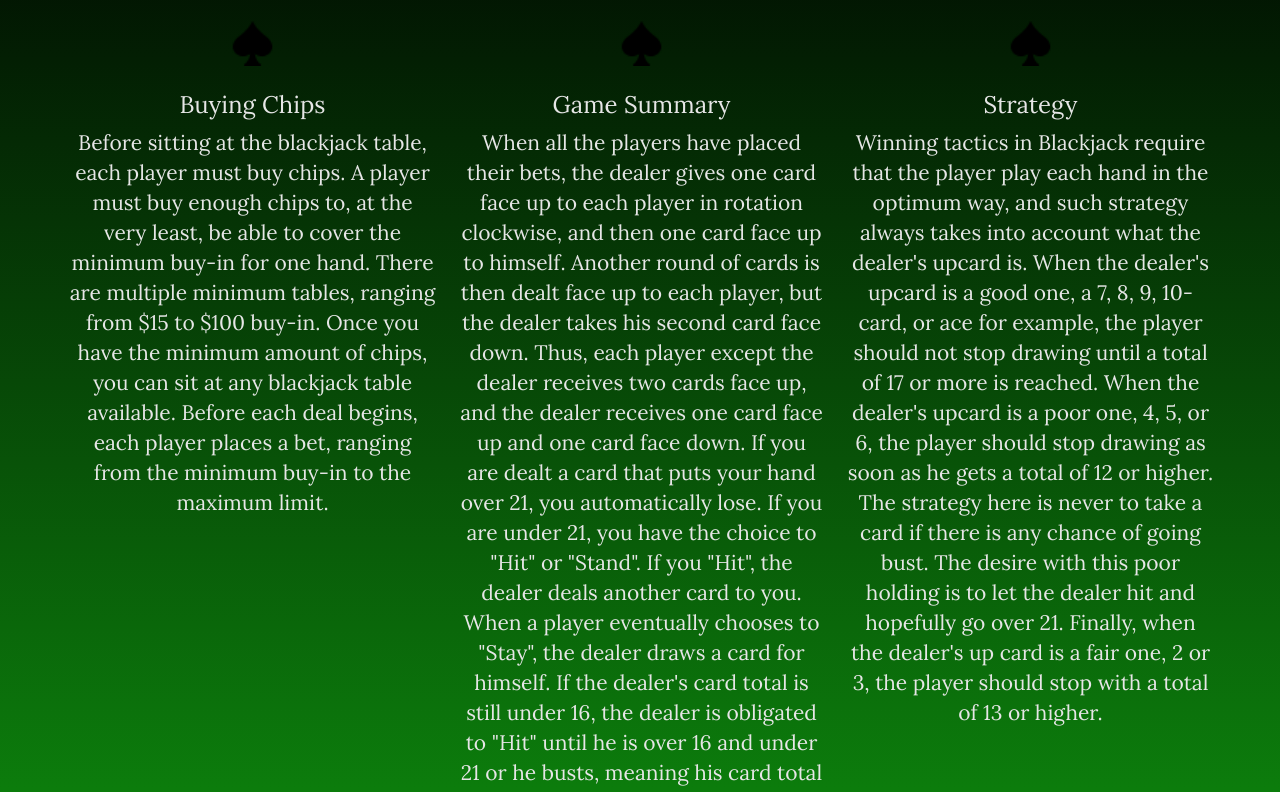
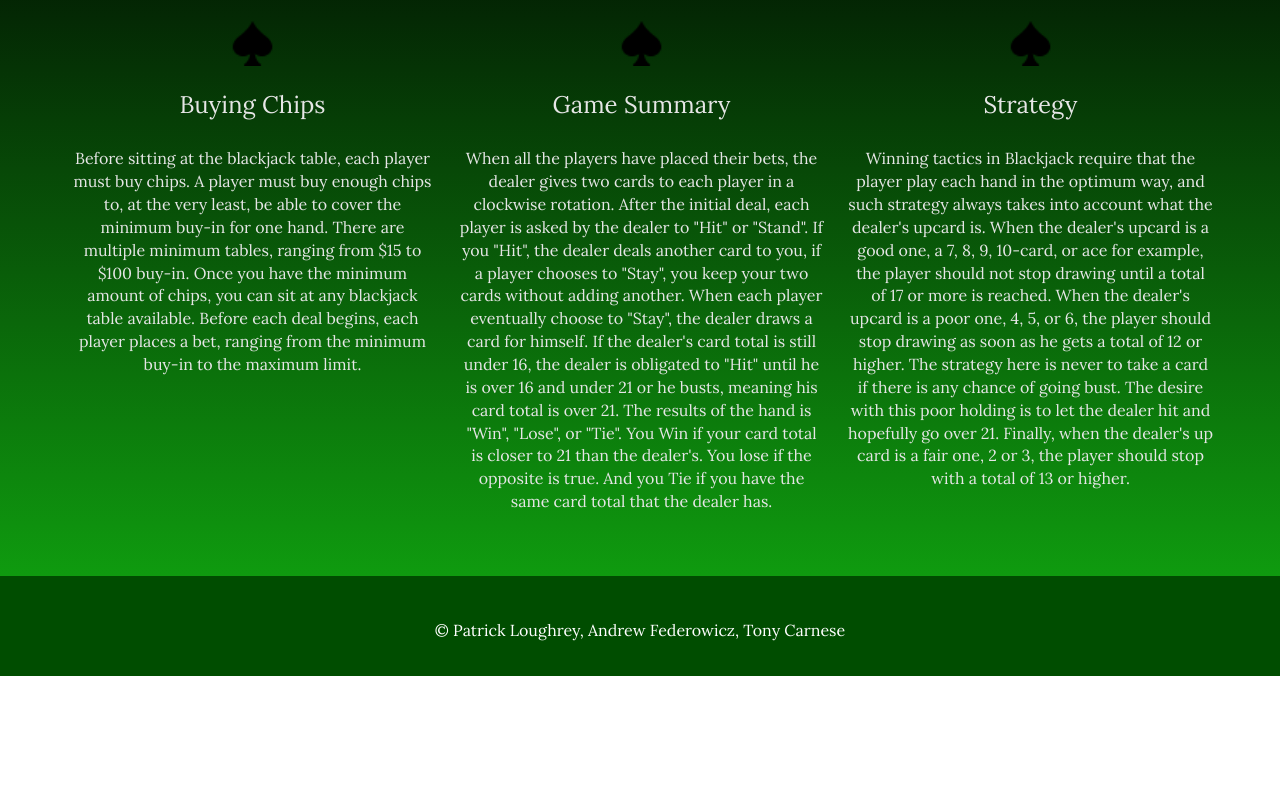
Before and after one commit to patrickloughrey/React-Blackjack, a plain HTML site: page public/index.html in a window 1280 px wide. Shown: the part 620-1412 px from the top of the page. After the commit the page ends 1296 px from the top, so only its background shows below. Drawn offline with nearby package versions, Linux system fonts and the light colour scheme.

Commit message:
Finished homepage

```diff
--- a/public/assets/css/style.css
+++ b/public/assets/css/style.css
@@ -487,6 +487,25 @@ a:hover {
   margin-left:1%;
 }
 
-.jumbotron > p {
-  font-size:12px;
+.jumbotron p {
+  font-size:16px;
+  margin-top:8%;
 }
+
+
+/*-------------------------------*/
+/*          Footer Section       */
+/*-------------------------------*/
+
+#footer {
+  margin: 0 auto;
+  height: 100px;
+  background-color: #004d00;
+}
+
+h5 {
+  text-align:center;
+  margin-top: 4%;
+  color:white;
+  font-size:16px;
+}
--- a/public/index.html
+++ b/public/index.html
@@ -236,7 +236,7 @@
 					<div class="icon-block">
 						<img src="./assets/img/024-spades.png" class="img-responsive" id="rules-img">
 						<h3 class="summary"> Game Summary </h3>
-						<p> When all the players have placed their bets, the dealer gives one card face up to each player in rotation clockwise, and then one card face up to himself. Another round of cards is then dealt face up to each player, but the dealer takes his second card face down. Thus, each player except the dealer receives two cards face up, and the dealer receives one card face up and one card face down. If you are dealt a card that puts your hand over 21, you automatically lose. If you are under 21, you have the choice to "Hit" or "Stand". If you "Hit", the dealer deals another card to you. When a player eventually chooses to "Stay", the dealer draws a card for himself. If the dealer's card total is still under 16, the dealer is obligated to "Hit" until he is over 16 and under 21 or he busts, meaning his card total is over 21. The results of the hand is "Win", "Lose", or "Tie". You Win if your card total is closer to 21 than the dealer's. You lose if the opposite is true. And you Tie if you have the same card total that the dealer has. </p>
+						<p> When all the players have placed their bets, the dealer gives two cards to each player in a clockwise rotation. After the initial deal, each player is asked by the dealer to "Hit" or "Stand". If you "Hit", the dealer deals another card to you, if a player chooses to "Stay", you keep your two cards without adding another. When each player eventually choose to "Stay", the dealer draws a card for himself. If the dealer's card total is still under 16, the dealer is obligated to "Hit" until he is over 16 and under 21 or he busts, meaning his card total is over 21. The results of the hand is "Win", "Lose", or "Tie". You Win if your card total is closer to 21 than the dealer's. You lose if the opposite is true. And you Tie if you have the same card total that the dealer has. </p>
 					</div>
 				</div>
 				<div class="col s12 m4">
@@ -253,7 +253,8 @@
 
 <div id="footer">
 	<div class="container">
-
+	<h5> &copy <a href="https://github.com/patrickloughrey"> Patrick Loughrey, </a> <a href="https://github.com/afederowicz"> Andrew Federowicz, </a> <a href="https://github.com/ajcarnese"> Tony Carnese </a>
+	</h5>
 	</div>
 </div>
 
```
